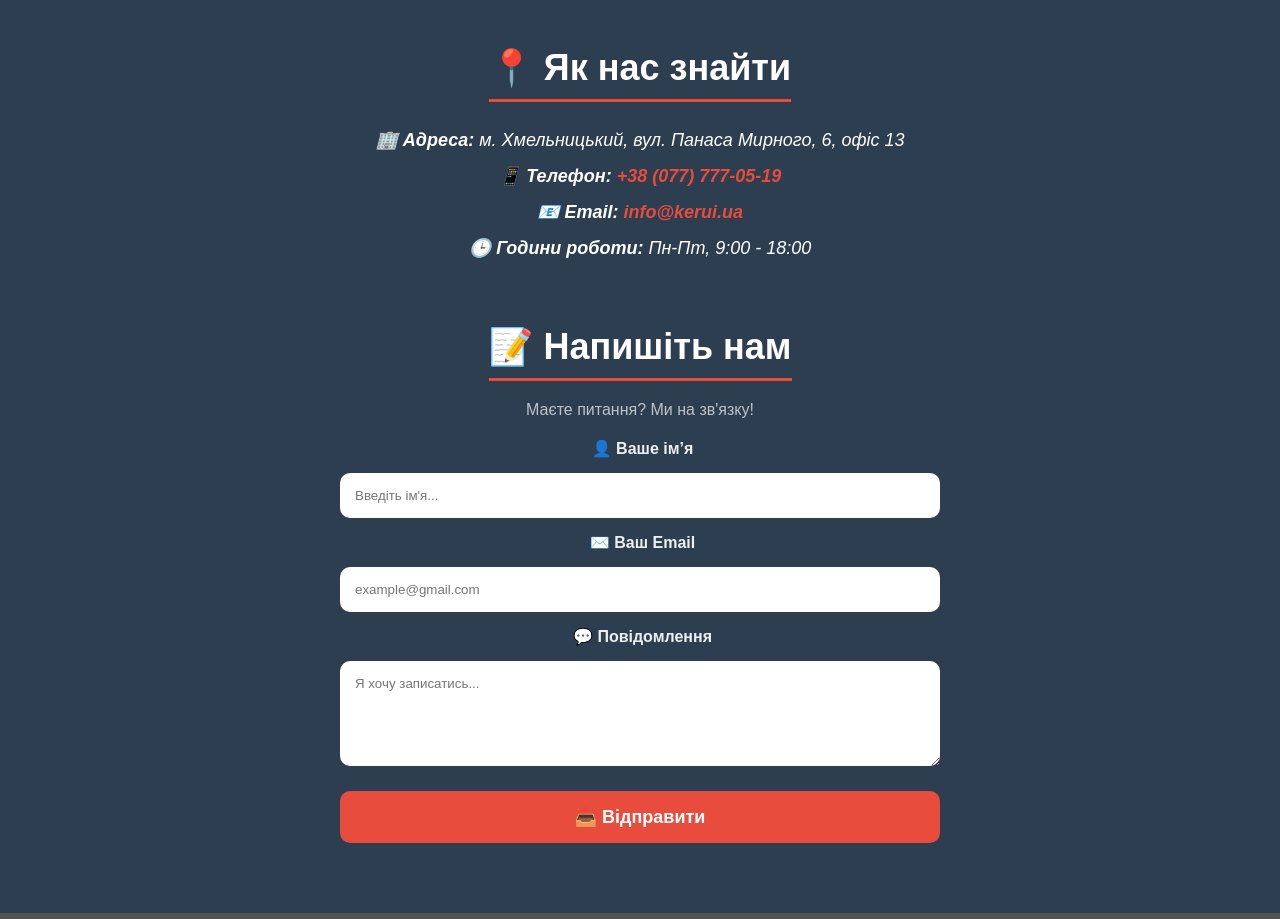
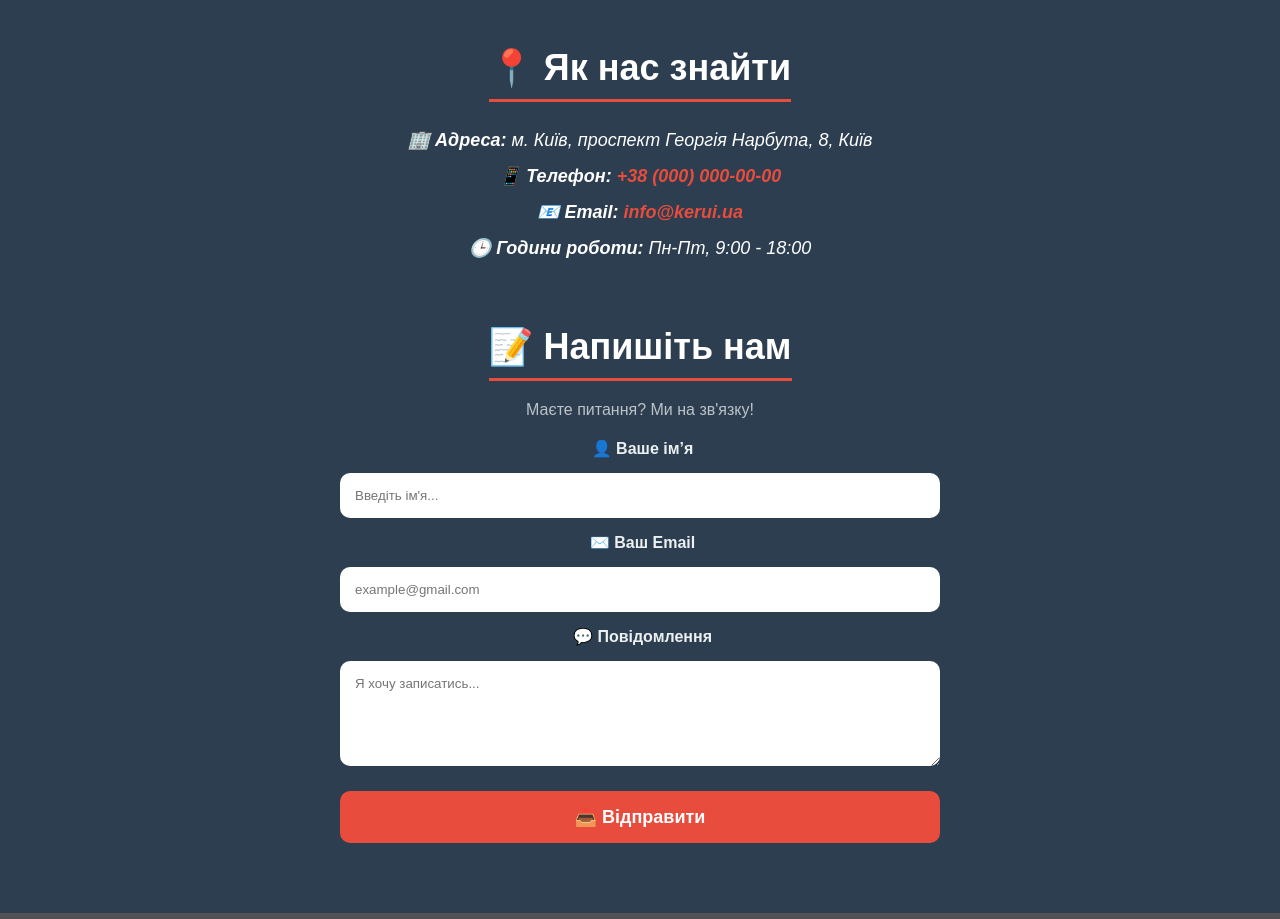
Before and after one commit to VladBloods/auto-school-demo, a plain HTML site: page index.html in a window 1280 px wide. Shown: the part 3580-4499 px from the top of the page. Drawn offline with Linux system fonts and the light colour scheme.

Commit message:
Update contact details and address in index.html
Updated contact information and address in the footer and contacts section.

```diff
--- a/index.html
+++ b/index.html
@@ -169,8 +169,8 @@
     <section class="contacts_style" id="contacts">
         <h2>📍 Як нас знайти</h2>
         <address>
-            <p><strong>🏢 Адреса:</strong> м. Хмельницький, вул. Панаса Мирного, 6, офіс 13</p>
-            <p><strong>📱 Телефон:</strong> <a href="tel:+380777770519">+38 (077) 777-05-19</a></p>
+            <p><strong>🏢 Адреса:</strong> м. Київ, проспект Георгія Нарбута, 8, Київ</p>
+            <p><strong>📱 Телефон:</strong> <a href="tel:+380000000000">+38 (000) 000-00-00</a></p>
             <p><strong>📧 Email:</strong> <a href="mailto:info@kerui.ua">info@kerui.ua</a></p>
             <p><strong>🕒 Години роботи:</strong> Пн-Пт, 9:00 - 18:00</p>
         </address>
```
